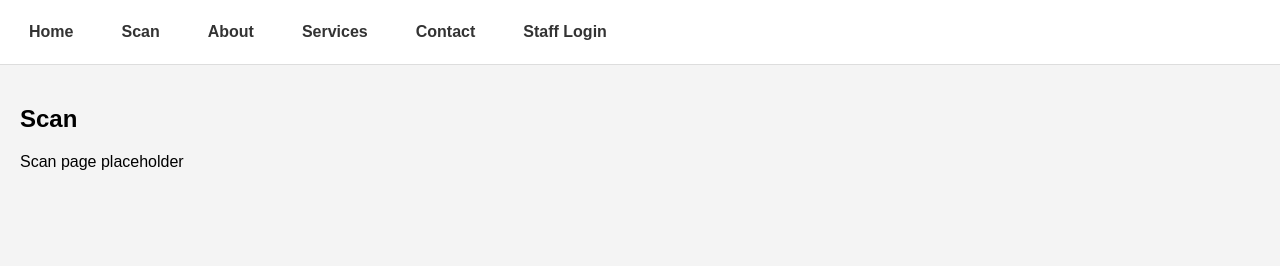
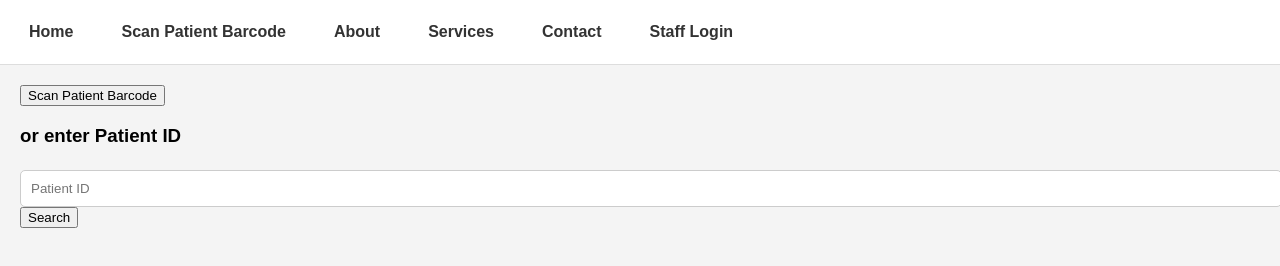
Before and after one commit to malath1237891-sudo/qr-client-system, a plain HTML site: page scan.html in a window 1280 px wide. Drawn offline with Linux system fonts and the light colour scheme.

Commit message:
Update scan.html

```diff
--- a/scan.html
+++ b/scan.html
@@ -1,10 +1,32 @@
-<!DOCTYPE html><html><head><link rel='stylesheet' href='style.css'><title>Scan</title></head><body>
-<div class='nav'>
- <a href='index.html'>Home</a>
- <a href='scan.html'>Scan</a>
- <a href='about.html'>About</a>
- <a href='services.html'>Services</a>
- <a href='contact.html'>Contact</a>
- <a href='login.html'>Staff Login</a>
-</div>
-<div class='container'><h2>Scan</h2>Scan page placeholder</div></body></html>
+<!DOCTYPE html>
+<html lang="en">
+<head>
+    <meta charset="UTF-8">
+    <title>Scan Patient Barcode</title>
+    <link rel="stylesheet" href="style.css">
+</head>
+
+<body>
+
+    <div class="nav">
+        <a href="index.html">Home</a>
+        <a class="active" href="scan.html">Scan Patient Barcode</a>
+        <a href="about.html">About</a>
+        <a href="services.html">Services</a>
+        <a href="contact.html">Contact</a>
+        <a href="login.html">Staff Login</a>
+    </div>
+
+    <div class="container center">
+        <button class="big-btn">Scan Patient Barcode</button>
+
+        <h3>or enter Patient ID</h3>
+
+        <div class="input-row">
+            <input type="text" placeholder="Patient ID">
+            <button>Search</button>
+        </div>
+    </div>
+
+</body>
+</html>
```
